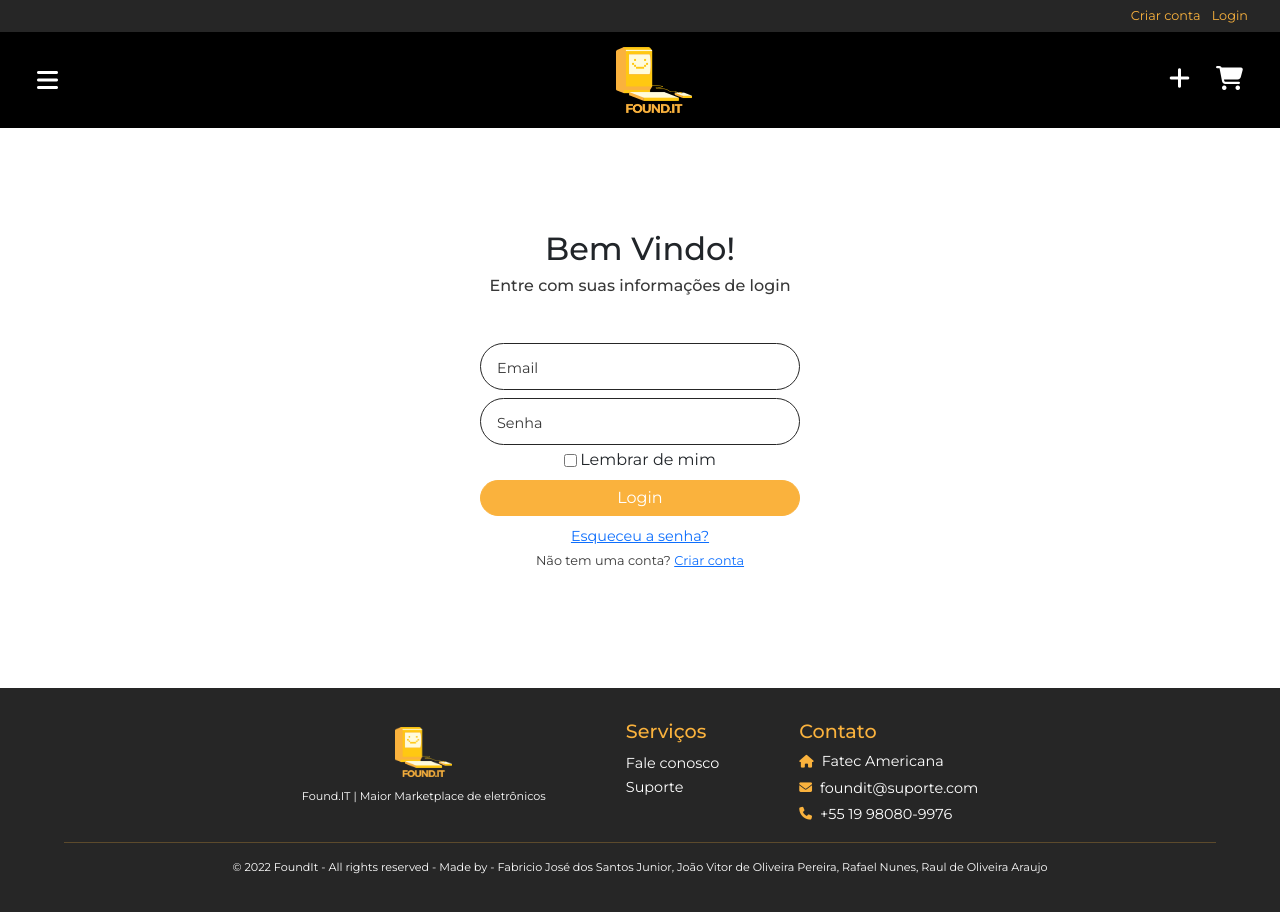
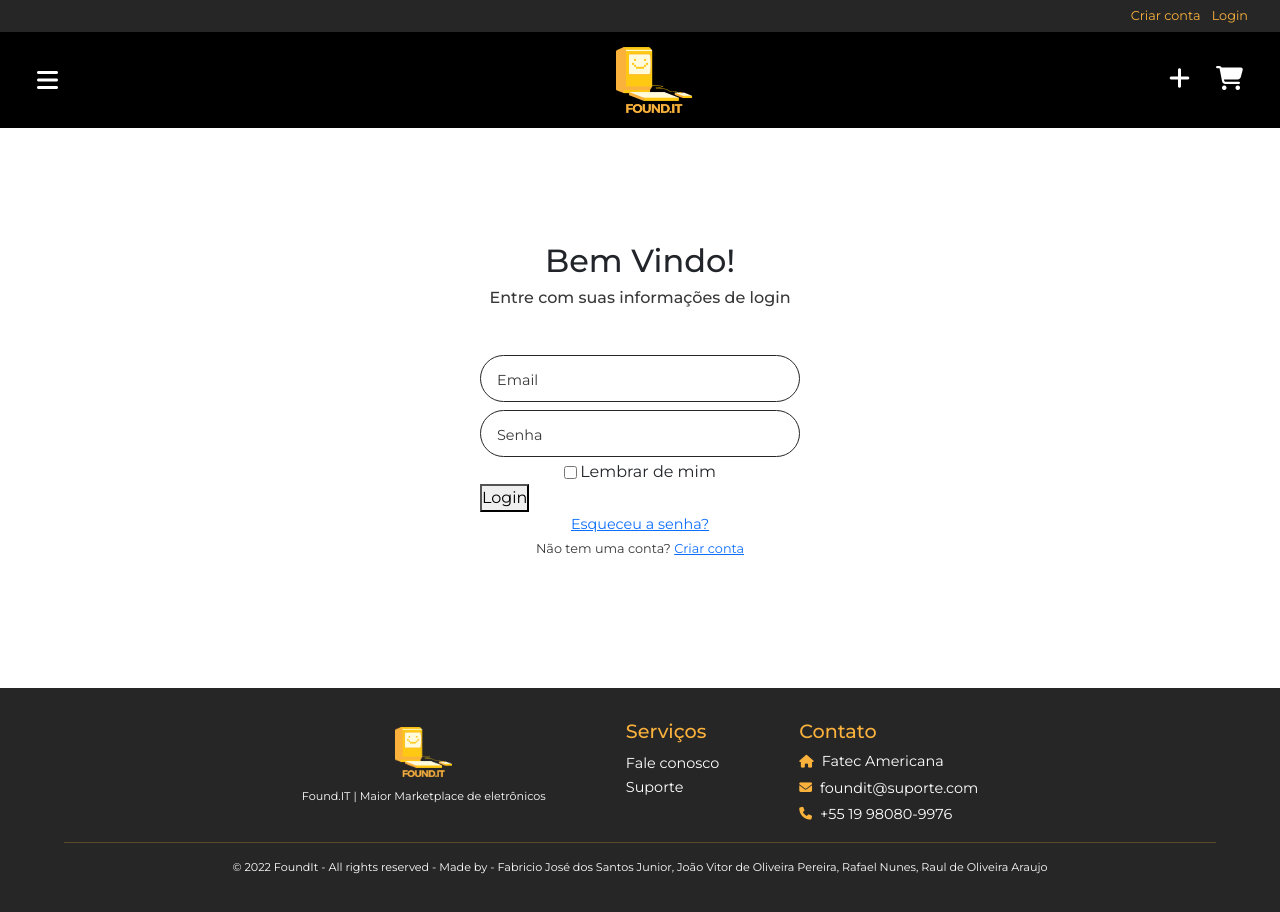
Before and after one commit to grievous0/ecommerce-vue-fatec, a Vue app: page /login in a window 1280 px wide. Shown: the top 912 px of the page. Built offline with nearby package versions, Linux system fonts and the light colour scheme; data requests are answered from the project's data file.

Commit message:
First authorization methods

```diff
--- a/api.json
+++ b/api.json
@@ -102,5 +102,32 @@
     }
   ],
   "products": [],
-  "cart": []
+  "cart": [],
+  "users": [
+    {
+      "name": "João",
+      "email": "jvopereira2004@gmail.com",
+      "password": "123",
+      "login": false,
+      "id": 1
+    },
+    {
+      "name": "123",
+      "email": "123",
+      "password": "123",
+      "login": true,
+      "id": 2
+    },
+    {
+      "name": "joao",
+      "email": "joao",
+      "password": "joao",
+      "login": false,
+      "id": 3
+    },
+    {
+      "login": true,
+      "id": 4
+    }
+  ]
 }
--- a/src/views/LogIn.vue
+++ b/src/views/LogIn.vue
@@ -6,25 +6,28 @@
       </div>
       <div class="loginCard">
         <div class="loginForm">
-          <form action="" class="login">
+          <form class="login">
             <input
               class="user"
               type="text"
               name=""
               placeholder="Email"
+              v-model="email"
             />
             <input
               class="password"
               type="password"
               name=""
               placeholder="Senha"
+              v-model="password"
             />
             <div class="rememberMe">
               <input type="checkbox" name="remember" />
               <p class="message">Lembrar de mim</p>
             </div>
-            <button class="loginBtn" type="">Login</button>
+
           </form>
+          <button @click="login">Login</button>
           <div class="noPassword">
             <router-link class="forgotPassword" to=""
               >Esqueceu a senha?</router-link
@@ -40,7 +43,50 @@
   </template>
 
   <script>
-  export default {};
+  import axios from 'axios';
+
+  export default {
+    data() {
+      return {
+        email: '',
+        password: '',
+        users: []
+      };
+    },
+    mounted() {
+      this.getUsers()
+    },
+    methods: {
+      getUsers(){
+        axios.get('http://localhost:3000/users')
+        .then((response) => {
+          this.users = response.data
+          console.log(response.data)
+        })
+      },
+      login(){
+        if(this.email == '' || this.password == ''){
+          alert('Preencha todos os campos')
+          return
+        }
+
+        let user = this.users.find((user) => {
+          return user.email == this.email && user.password == this.password
+        })
+
+        if(!user){
+          alert('Usuário não encontrado, verifique os dados e tente novamente')
+          return
+        } else {
+          axios.patch(`http://localhost:3000/users/${user.id}`, {
+            login: true
+          })
+          alert('Login realizado com sucesso')
+          this.$router.push('/')
+        }
+      },
+    },
+  };
   </script>
 
   <style scoped>
--- a/src/views/SignUp.vue
+++ b/src/views/SignUp.vue
@@ -13,6 +13,7 @@
               type="text"
               name="name"
               placeholder="Insira seu nome"
+              v-model="name"
             />
             <label class="inputLabel" for="email">E-mail</label>
             <input
@@ -20,6 +21,7 @@
               type="text"
               name="email"
               placeholder="Insira seu email"
+              v-model="email"
             />
             <label class="inputLabel" for="password">Senha</label>
             <input
@@ -27,6 +29,7 @@
               type="password"
               name="password"
               placeholder="Insira uma senha"
+              v-model="password"
             />
             <label class="inputLabel" for="password">Confirmar senha</label>
             <input
@@ -34,6 +37,7 @@
               type="password"
               name="password"
               placeholder="Confirme sua senha"
+              v-model="password2"
             />
             <div class="rememberMe">
               <input type="checkbox" name="remember" />
@@ -41,7 +45,7 @@
                Eu concordo com os <a href="">Termos</a>
               </p>
             </div>
-            <button class="loginBtn" type="">Criar conta</button>
+            <button class="loginBtn" @click="signUp">Criar conta</button>
           </form>
           <p class="join">
             Já tem uma conta?
@@ -53,7 +57,41 @@
   </template>
 
   <script>
-  export default {};
+  import axios from 'axios';
+
+  export default {
+    data() {
+      return {
+        name: '',
+        email: '',
+        password: '',
+        password2: '',
+      };
+    },
+    methods: {
+      signUp() {
+        if (this.password !== this.password2) {
+          alert('As senhas não coincidem');
+          return
+        }
+
+        axios
+          .post('http://localhost:3000/users', {
+            name: this.name,
+            email: this.email,
+            password: this.password,
+          })
+          .then((response) => {
+            console.log(response);
+            alert('Conta criada com sucesso!');
+            this.$router.push('/login');
+          })
+          .catch((error) => {
+            console.log(error);
+          });
+      },
+    },
+  };
   </script>
 
   <style scoped>
```
